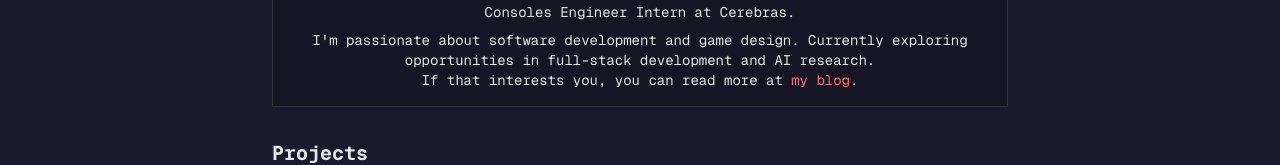
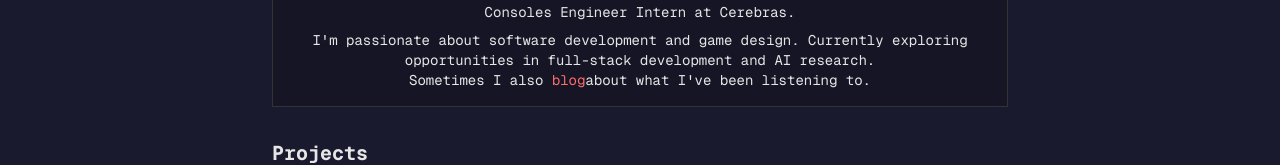
Before and after one commit to maxliu42/maxliu42.github.io, a Next.js app: page / in a window 1280 px wide. Shown: the part 313-478 px from the top of the page. Built offline with nearby package versions, Linux system fonts and the light colour scheme.

Commit message:
Update page.tsx

```diff
--- a/src/app/page.tsx
+++ b/src/app/page.tsx
@@ -24,11 +24,11 @@ export default function Home() {
                     full-stack development and AI research.
                 </p>
                 <p className="text-center text-sm">
-                    If that interests you, you can read more at{" "}
+                    Sometimes I also {" "}
                     <Link href="https://maxliu.me/blog" target="_blank" className="text-blue-500">
-                        my blog
+                        blog
                     </Link>
-                    .
+                    about what I've been listening to.
                 </p>
             </section>
 
```
